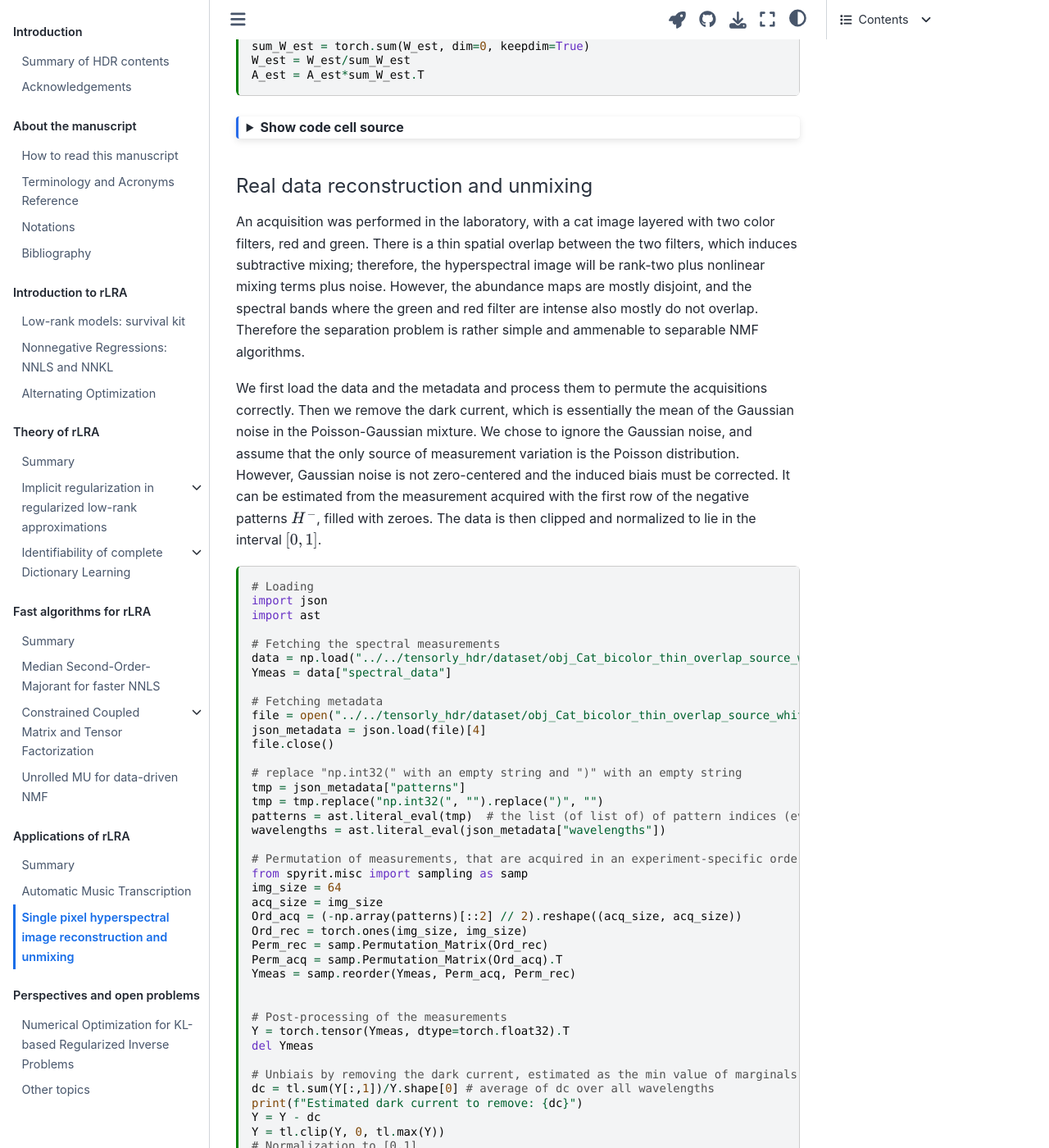
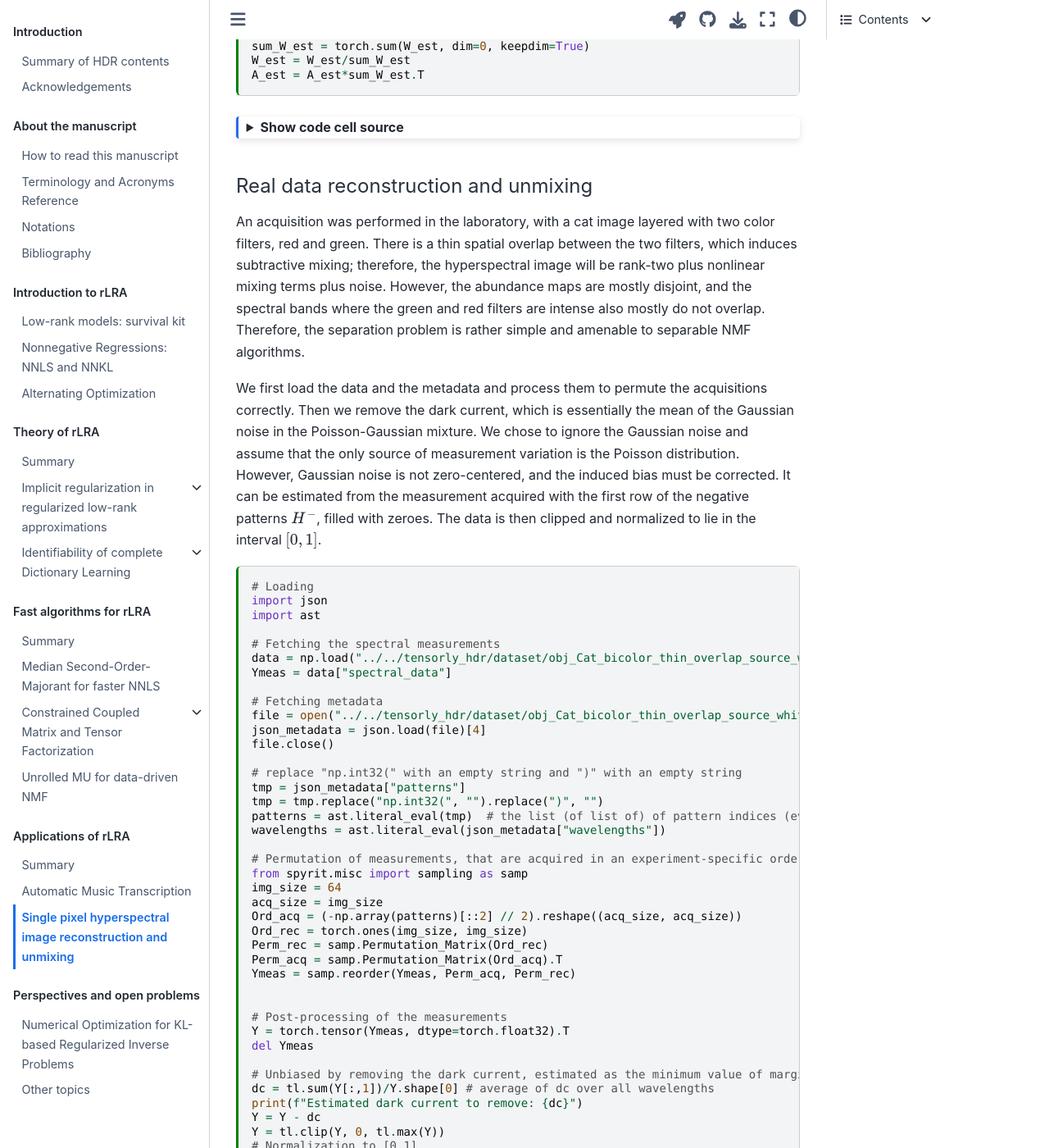
Before and after one commit to cohenjer/HDR, a Jupyter Book: the page built from part2/Applications_of_rLRA/Single_pixel_spectral_imaging.md, in a window 1280 px wide and 1400 px high, scrolled down 14237 px. Shown: the whole window at 82% size. Built offline with Jupyter Book 1.0.4 settings and Sphinx 7.4.7 and the Sphinx Book theme 1.1.4, drawn with Linux system fonts in a browser that asks for light colours; pages that are not in the unit, such as notebooks, are missing from menus; comment, search, counter and statistics services are not loaded; cross-references to code outside the pages are shown as plain code; some of the changed text lies outside the part shown.

Commit message:
Fix typos and enhance clarity in spectral imaging document
Corrected typos and improved clarity in the text regarding Hadamard patterns, Gaussian noise, and reconstruction methods.

````diff
--- a/part2/Applications_of_rLRA/Single_pixel_spectral_imaging.md
+++ b/part2/Applications_of_rLRA/Single_pixel_spectral_imaging.md
@@ -465,9 +465,9 @@ plt.show()
 
 #### Real data reconstruction and unmixing
 
-An acquisition was performed in the laboratory, with a cat image layered with two color filters, red and green. There is a thin spatial overlap between the two filters, which induces subtractive mixing; therefore, the hyperspectral image will be rank-two plus nonlinear mixing terms plus noise. However, the abundance maps are mostly disjoint, and the spectral bands where the green and red filter are intense also mostly do not overlap. Therefore the separation problem is rather simple and ammenable to separable NMF algorithms.
+An acquisition was performed in the laboratory, with a cat image layered with two color filters, red and green. There is a thin spatial overlap between the two filters, which induces subtractive mixing; therefore, the hyperspectral image will be rank-two plus nonlinear mixing terms plus noise. However, the abundance maps are mostly disjoint, and the spectral bands where the green and red filters are intense also mostly do not overlap. Therefore, the separation problem is rather simple and amenable to separable NMF algorithms.
 
-We first load the data and the metadata and process them to permute the acquisitions correctly. Then we remove the dark current, which is essentially the mean of the Gaussian noise in the Poisson-Gaussian mixture. We chose to ignore the Gaussian noise, and assume that the only source of measurement variation is the Poisson distribution. However, Gaussian noise is not zero-centered and the induced biais must be corrected. It can be estimated from the measurement acquired with the first row of the negative patterns $H^{-}$, filled with zeroes. The data is then clipped and normalized to lie in the interval $[0,1]$.
+We first load the data and the metadata and process them to permute the acquisitions correctly. Then we remove the dark current, which is essentially the mean of the Gaussian noise in the Poisson-Gaussian mixture. We chose to ignore the Gaussian noise and assume that the only source of measurement variation is the Poisson distribution. However, Gaussian noise is not zero-centered, and the induced bias must be corrected. It can be estimated from the measurement acquired with the first row of the negative patterns $H^{-}$, filled with zeroes. The data is then clipped and normalized to lie in the interval $[0,1]$.
 
 ```{code-cell}ipython3
 # Loading
@@ -504,7 +504,7 @@ Ymeas = samp.reorder(Ymeas, Perm_acq, Perm_rec)
 Y = torch.tensor(Ymeas, dtype=torch.float32).T
 del Ymeas
 
-# Unbiais by removing the dark current, estimated as the min value of marginals of Y (better?)
+# Unbiased by removing the dark current, estimated as the minimum value of marginals of Y (better?)
 dc = tl.sum(Y[:,1])/Y.shape[0] # average of dc over all wavelengths
 print(f"Estimated dark current to remove: {dc}")
 Y = Y - dc
@@ -599,7 +599,7 @@ print("Computation done")
 
 ```{code-cell}ipython3
 :tags: [hide-input]
-# PLot the initial and estimated spectra
+# Plot the initial and estimated spectra
 Anorms = [torch.max(A_est[i,:]) for i in range(rank)]
 A0norms = [torch.max(A0[i,:]) for i in range(rank)]
 
````
Also changed, not shown: other parts of part2/Applications_of_rLRA/Single_pixel_spectral_imaging.md (+8 -8 lines).
